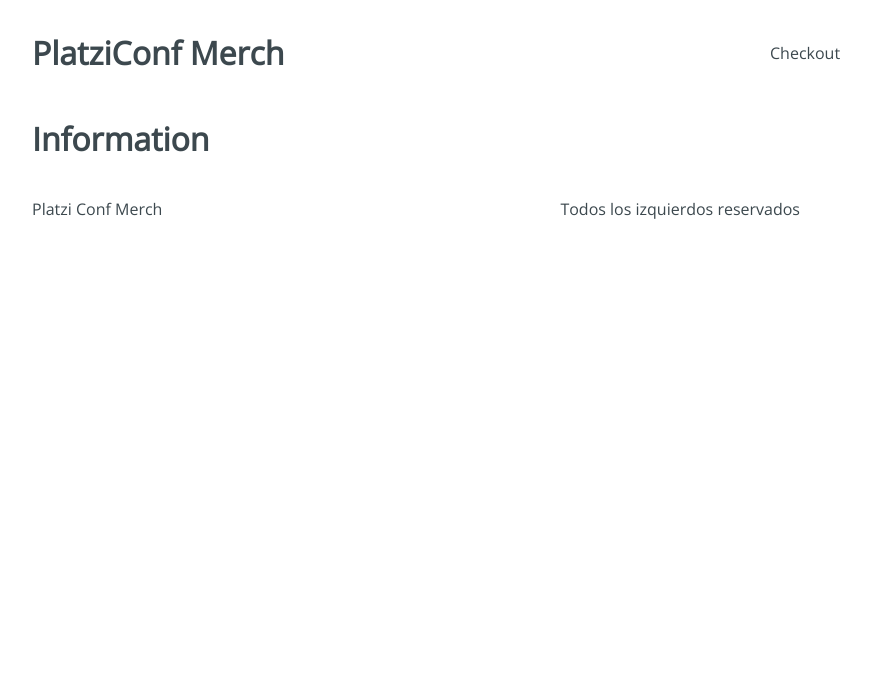
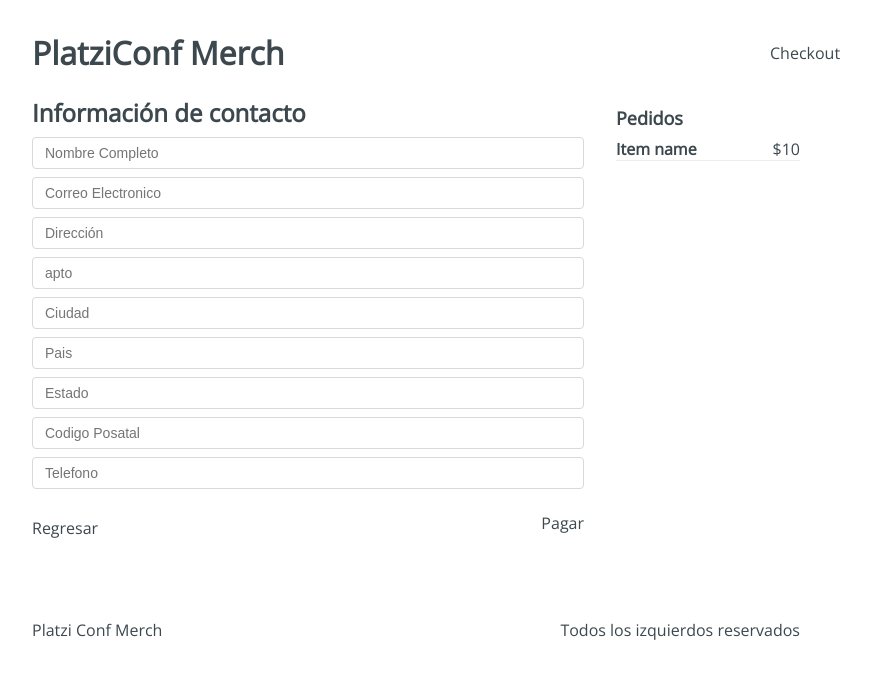
Before and after one commit to Nicoposa1/platzi-conf-merch, a React app: page /checkout/information in a window 1280 px wide. Shown: the top 678 px of the page, without its empty margins (224-1095 px from the left). Built offline with nearby package versions, Linux system fonts and the light colour scheme.

Commit message:
maquetado de la pagina

```diff
--- /dev/null
+++ b/src/components/Product.jsx
@@ -0,0 +1,20 @@
+import React from 'react'
+
+export default function Product({ product }) {
+  return (
+    <div className="Products-item">
+      <img src={product.image} alt={product.title} />
+      <div className="Product-item-info">
+        <h2>
+          {product.title}
+          <span>
+            $
+            {product.price}
+          </span>
+        </h2>
+        <p>{product.description}</p>
+      </div>
+      <button type="button">Comprar</button>
+    </div>
+  )
+}
--- /dev/null
+++ b/src/components/Products.jsx
@@ -0,0 +1,15 @@
+import React from 'react'
+import Product from './Product'
+import '../styles/components/Products.css'
+
+export default function Products({ products }) {
+  return (
+    <div className="Products">
+      <div className="Products-items">
+        {products.map(product => (
+          <Product key={product.id} product={product} />
+        ))}
+      </div>
+    </div>
+  )
+}
--- a/src/containers/Checkout.jsx
+++ b/src/containers/Checkout.jsx
@@ -1,7 +1,23 @@
 import React from 'react'
+import '../styles/components/Checkout.css'
 
 export default function Checkout() {
   return (
-    <h1>Checkout</h1>
-  )
+    <div className="Checkout">
+      <div className="Checkout-content">
+        <h3>Listas de pedidos</h3>
+        <div className="Checkout-item">
+          <div className="Checkout-element">
+            <h4>Item name</h4>
+            <span>$10</span>
+          </div>
+          <button type="button">Eliminar</button>
+        </div>
+      </div>
+      <div className="Checkout-sidebar">
+        <h3>Precio total: $10</h3>
+        <button type="button">Continuar pedido</button>
+      </div>
+    </div>
+    )
 }
--- a/src/containers/Home.jsx
+++ b/src/containers/Home.jsx
@@ -1,7 +1,9 @@
 import React from 'react'
+import initialState from '../initialState'
+import Products from '../components/Products'
 
 export default function Home() {
   return (
-    <h1>Home</h1>
+    <Products products={initialState.products} />
   )
 }
--- a/src/containers/Information.jsx
+++ b/src/containers/Information.jsx
@@ -1,7 +1,44 @@
 import React from 'react'
+import '../styles/components/Information.css'
 
 export default function Information() {
   return (
-    <h1>Information</h1>
+    <div className="Information">
+      <div className="Information-content">
+        <div className="Information-head">
+          <h2>Información de contacto</h2>
+        </div>
+        <div className="Information-">
+          <form action="">
+            <input type="text" placeholder="Nombre Completo" name="name" />
+            <input type="text" placeholder="Correo Electronico" name="email" />
+            <input type="text" placeholder="Dirección" name="address" />
+            <input type="text" placeholder="apto" name="apto" />
+            <input type="text" placeholder="Ciudad" name="city" />
+            <input type="text" placeholder="Pais" name="country" />
+            <input type="text" placeholder="Estado" name="state" />
+            <input type="text" placeholder="Codigo Posatal" name="cp" />
+            <input type="text" placeholder="Telefono" name="phone" />
+          </form>
+        </div>
+        <div className="Information-buttons">
+          <div className="Information-back">
+            Regresar
+          </div>
+          <div className="Information-next">
+            Pagar
+          </div>
+        </div>
+      </div>
+      <div className="Information-sidebar">
+        <h3>Pedidos</h3>
+        <div className="Information-item">
+          <div className="Information-element">
+            <h4>Item name</h4>
+            <span>$10</span>
+          </div>
+        </div>
+      </div>
+    </div>
   )
 }
--- a/src/containers/Payment.jsx
+++ b/src/containers/Payment.jsx
@@ -1,7 +1,16 @@
-import React from 'react'
+import React from 'react';
+import '../styles/components/Payment.css';
 
-export default function Payment() {
+const Payments = () => {
   return (
-    <h1>Payment</h1>
-  )
-}
+    <div className="Payment">
+      <div className="Payment-content">
+        <h3>Resumen del pedido:</h3>
+        <div className="Payment-button">Boton de pago con Paypal</div>
+      </div>
+      <div></div>
+    </div>
+  );
+};
+
+export default Payments;
--- a/src/containers/Success.jsx
+++ b/src/containers/Success.jsx
@@ -1,7 +1,16 @@
-import React from 'react'
+import React from 'react';
+import '../styles/components/Success.css';
 
-export default function Success() {
+const Success = () => {
   return (
-    <h1>Succes</h1>
-  )
-}
+    <div className="Succes">
+      <div className="Success-content">
+        <h2>Nombre, Gracias por tu compra</h2>
+        <span>Tu pedido llegara en 3 dias a tu dirección:</span>
+        <div className="Success-map">Google Maps</div>
+      </div>
+    </div>
+  );
+};
+
+export default Success;
--- /dev/null
+++ b/src/initialState.js
@@ -0,0 +1,47 @@
+export default {
+  cart: [],
+  products: [
+    {
+      'id': '1',
+      'image': 'https://arepa.s3.amazonaws.com/camiseta.png',
+      'title': 'Camiseta',
+      'price': 25,
+      'description': 'Lorem ipsum dolor sit amet, consectetur adipiscing elit',
+    },
+    {
+      'id': '3',
+      'image': 'https://arepa.s3.amazonaws.com/mug.png',
+      'title': 'Mug',
+      'price': 10,
+      'description': 'Lorem ipsum dolor sit amet, consectetur adipiscing elit',
+    },
+    {
+      'id': '4',
+      'image': 'https://arepa.s3.amazonaws.com/pin.png',
+      'title': 'Pin',
+      'price': 4,
+      'description': 'Lorem ipsum dolor sit amet, consectetur adipiscing elit',
+    },
+    {
+      'id': '5',
+      'image': 'https://arepa.s3.amazonaws.com/stickers1.png',
+      'title': 'Stickers',
+      'price': 2,
+      'description': 'Lorem ipsum dolor sit amet, consectetur adipiscing elit',
+    },
+    {
+      'id': '6',
+      'image': 'https://arepa.s3.amazonaws.com/stickers2.png',
+      'title': 'Stickers',
+      'price': 2,
+      'description': 'Lorem ipsum dolor sit amet, consectetur adipiscing elit',
+    },
+    {
+      'id': '7',
+      'image': 'https://arepa.s3.amazonaws.com/hoodie.png',
+      'title': 'Hoodie',
+      'price': 35,
+      'description': 'Lorem ipsum dolor sit amet, consectetur adipiscing elit',
+    },
+  ],
+};
```
